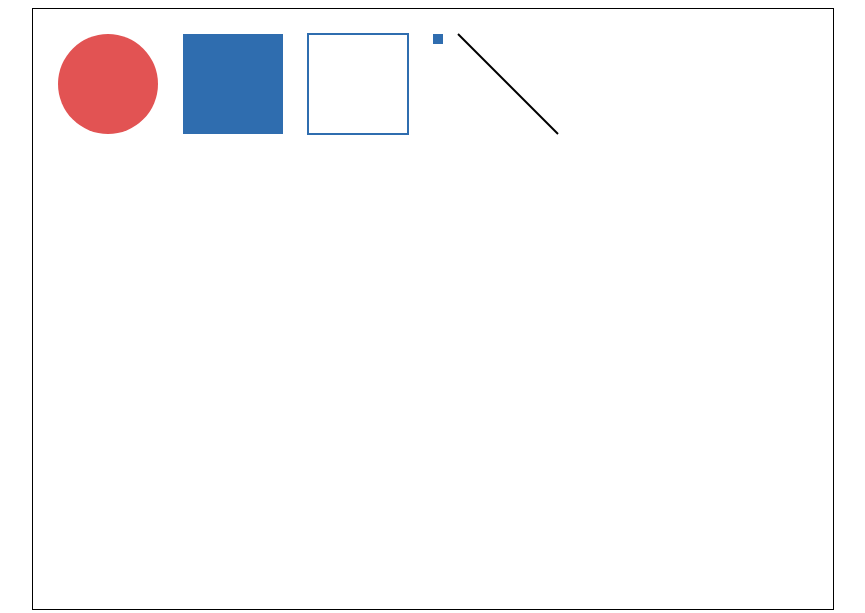
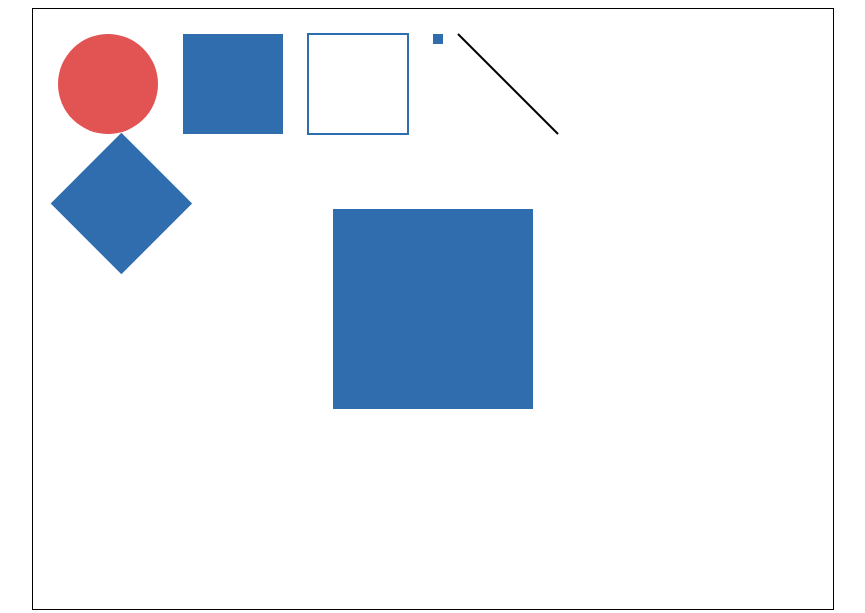
Before and after one commit to emilycritter/canvas-demo, a plain HTML site: page draw.html in a window 1280 px wide. Shown: the whole page, without its empty margins (207-1072 px from the left). Drawn offline with Linux system fonts and the light colour scheme.

Commit message:
Add shapes that are rotated and sized with variables

```diff
--- a/draw.html
+++ b/draw.html
@@ -19,8 +19,10 @@
   var ctx = canvas1.getContext('2d'); // save the canvas context in a variable
 
   // Set the canvas size
-  canvas1.width = 800;
-  canvas1.height = 600;
+  var w = 800;
+  var h = 600;
+  canvas1.width = w;
+  canvas1.height = h;
   // Draw a red circle
   ctx.fillStyle = "#e25353";
   ctx.arc(75,75,50,0,2*Math.PI);
@@ -42,6 +44,19 @@
   ctx.moveTo(425, 25);
   ctx.lineTo(525, 125);
   ctx.stroke();
+  // Draw a blue square at 45 degrees
+  ctx.save();
+  ctx.rotate(45 * Math.PI/180);
+  ctx.fillStyle = "#2f6daf";
+  ctx.fillRect(150, 25, 100, 100);
+  ctx.restore();
+  // Draw a blue square at double size on the center of screen
+  ctx.save();
+  ctx.translate(w/2, h/2);
+  ctx.scale(2, 2);
+  ctx.fillStyle = "#2f6daf";
+  ctx.fillRect(-50, -50, 100, 100);
+  ctx.restore();
  </script>
 </body>
 </html>
```
